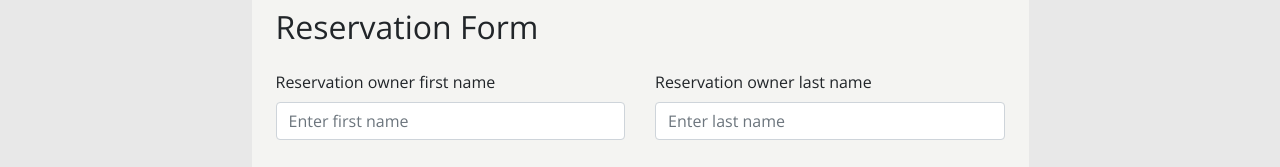
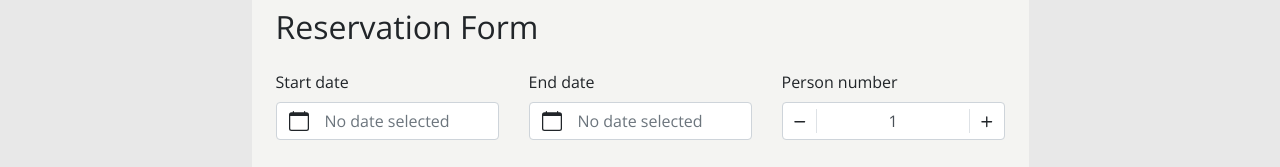
Before and after one commit to taskiranumut/hotel-reservation-travel-app, a Vue app: page /hotel/1 in a window 1280 px wide. Shown: the part 1110-1277 px from the top of the page. Built offline with nearby package versions, Linux system fonts and the light colour scheme.

Commit message:
update reservation form

```diff
--- a/src/components/ReservationForm.vue
+++ b/src/components/ReservationForm.vue
@@ -4,8 +4,6 @@ export default {
   data() {
     return {
       ownerForm: {
-        firstName: null,
-        lastName: null,
         startDate: null,
         endDate: null,
         personNumber: 1,
@@ -33,24 +31,6 @@ export default {
     <h2 class="mb-4">Reservation Form</h2>
     <div>
       <b-form @submit="submitForm">
-        <b-row class="my-4">
-          <b-col>
-            <label for="input-1">Reservation owner first name</label>
-            <b-form-input
-              id="input-1"
-              v-model="ownerForm.firstName"
-              placeholder="Enter first name"
-            ></b-form-input>
-          </b-col>
-          <b-col>
-            <label for="input-2">Reservation owner last name</label>
-            <b-form-input
-              id="input-2"
-              v-model="ownerForm.lastName"
-              placeholder="Enter last name"
-            ></b-form-input>
-          </b-col>
-        </b-row>
         <b-row class="my-4">
           <b-col>
             <label for="datepicker-dateformat1">Start date</label>
--- a/src/views/HotelPage.vue
+++ b/src/views/HotelPage.vue
@@ -31,8 +31,6 @@ export default {
       const reservationInfo = {
         hotelName: this.hotelInfo.hotelName,
         price: this.hotelInfo.price,
-        ownerFirstName: ownerForm.firstName,
-        ownerLastName: ownerForm.lastName,
         personNumber: ownerForm.personNumber,
         dayNumber: ownerForm.dayNumber,
       };
```
